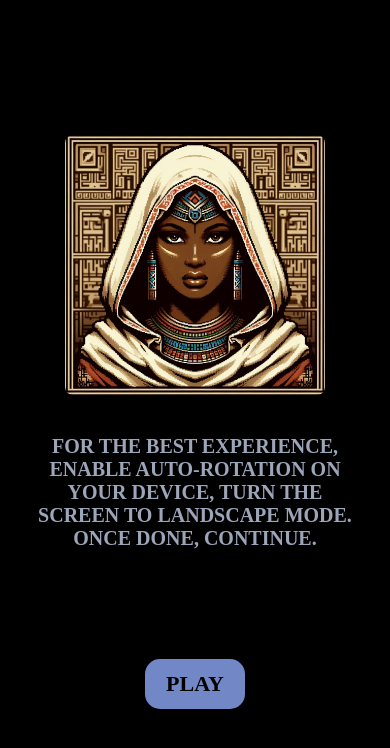
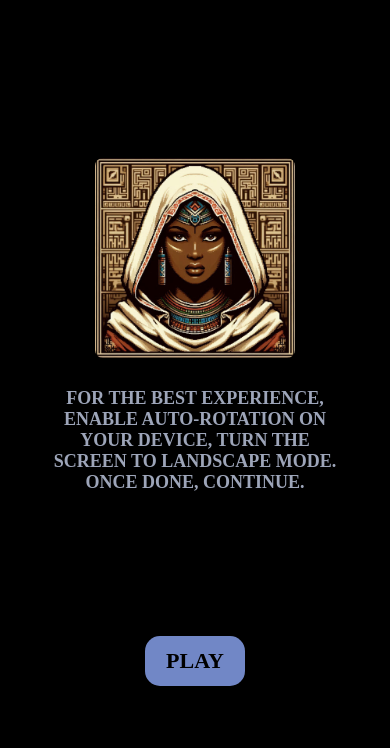
Before and after one commit to JavierlGiner/clave-arcana-2026-vite, a React (Vite) app: page /normalgame in a window 390 px wide. Shown: the top 748 px of the page. Built offline with nearby package versions, Linux system fonts and the light colour scheme; a web font is replaced by a local one.

Commit message:
cambios responsive

```diff
--- a/src/components/EndGameModal.jsx
+++ b/src/components/EndGameModal.jsx
@@ -248,6 +248,7 @@ const Modal = styled.div`
       justify-content: center;
       border: 4px solid black;
       font-size: 1.5rem;
+      font-weight: 600;
       padding: 5px;
       height: 260px;
       width: 480px;
@@ -490,14 +491,27 @@ const Modal = styled.div`
       }
     }
   }
+  @media (max-width: 1024px) and (max-height: 480px) and (orientation: landscape) {
+    max-width: 520px;
+    padding: 4px;
+    gap: 4px;
+    .title {
+      font-size: 22px;
+    }
+    .score-container-2 {
+      p {
+        padding: 4px;
+      }
+    }
+  }
 
   @media (max-width: 720px) and (orientation: portrait) {
     width: 350px;
     height: auto;
-    padding: 15px;
+    padding: 5px;
 
     .title {
-      font-size: 40px;
+      font-size: 34px;
     }
     .endgame-modal {
       flex-direction: column;
@@ -611,6 +625,12 @@ const StyledButton = styled.button`
     width: 110px;
     font-size: 18px;
   }
+  @media (max-width: 1024px) and (max-height: 480px) and (orientation: landscape) {
+    height: 26px;
+    width: 54px;
+    font-size: 16px;
+  }
+
   @media (max-width: 720px) {
     width: 80px;
     height: 30px;
--- a/src/components/GameMenu.jsx
+++ b/src/components/GameMenu.jsx
@@ -79,7 +79,7 @@ const StartMenu = styled.div`
   }
   @media (min-width: 1024px) {
     margin-block: 20px;
-    margin-top: 30px;
+    margin-top: 10px;
     height: 100%;
     h1 {
       font-size: 6.5rem;
@@ -94,7 +94,7 @@ const StartMenu = styled.div`
     .game-title {
       img {
         height: auto;
-        width: 800px;
+        width: 750px;
       }
     }
     .author-title h3 {
@@ -110,7 +110,7 @@ const StartMenu = styled.div`
       margin-top: 20px;
     }
   }
-  @media (max-width: 1024px) and (max-height: 480px) and (orientation: landscape) {
+  @media (max-width: 1024px) and (max-height: 550px) and (orientation: landscape) {
     .menu-btn {
       display: flex;
       gap: 1.5rem;
--- a/src/components/InstructionsModal.jsx
+++ b/src/components/InstructionsModal.jsx
@@ -117,12 +117,13 @@ const InstructionsBox = styled.div`
     flex-direction: column;
     padding: 5px 8px;
     width: 320px;
-    height: 540px;
+    height: 520px;
     justify-content: center;
     h1 {
       font-size: 20px;
       font-weight: 700;
-      padding-bottom: 5px;
+
+      padding: 0px;
     }
     .container-info {
       height: auto;
@@ -130,7 +131,7 @@ const InstructionsBox = styled.div`
       gap: 5px;
     }
     .rules-box {
-      margin-bottom: 8px;
+      margin-bottom: 22px;
       height: 200px;
       scrollbar-width: auto;
 
@@ -165,7 +166,7 @@ const InstructionsBox = styled.div`
     }
   }
 
-  @media (max-width: 950px) and (max-height: 480px) and (orientation: landscape) {
+  @media (max-width: 950px) and (max-height: 500px) and (orientation: landscape) {
     position: relative;
     align-items: center;
     /* justify-content: center; */
@@ -234,8 +235,8 @@ const Dot = styled.div`
     background-color: var(--second-color);
   }
   @media (max-width: 480px) {
-    width: 14px;
-    height: 14px;
+    width: 12px;
+    height: 12px;
   }
   @media (max-width: 950px) and (max-height: 480px) and (orientation: landscape) {
     display: none;
--- a/src/components/StartGameModal.jsx
+++ b/src/components/StartGameModal.jsx
@@ -65,15 +65,10 @@ const StartBtn = styled.button`
     padding: 0px;
   }
 
-  /* Ajustes para pantallas móviles en modo horizontal */
-  @media (max-width: 480px) and (orientation: landscape) {
-    font-size: 22px;
-  }
-
-  @media (max-width: 950px) and (max-height: 480px) and (orientation: landscape) {
+  @media (max-width: 950px) and (max-height: 580px) and (orientation: landscape) {
     width: 80px;
     height: 50px;
-    font-size: 24px;
+    font-size: 22px;
     padding: 6px;
   }
 
@@ -169,10 +164,11 @@ const Modal = styled.div`
       gap: 20px;
     }
     .img-box {
-      margin-bottom: 10px;
+      width: 200px;
+      height: 200px;
     }
     .dialogue-box {
-      width: 340px;
+      width: 320px;
       font-size: 30px;
       text-align: center;
     }
@@ -181,9 +177,9 @@ const Modal = styled.div`
     }
     .mobile-text {
       display: flex;
-      margin-bottom: 20px;
+      margin-bottom: 0px;
       color: var(--modal-bg);
-      font-size: 20px;
+      font-size: 18px;
       font-weight: 700;
     }
     p {
@@ -192,7 +188,7 @@ const Modal = styled.div`
   }
 
   /* Estilos para la orientación horizontal del móvil */
-  @media (max-width: 950px) and (max-height: 480px) and (orientation: landscape) {
+  @media (max-width: 950px) and (max-height: 580px) and (orientation: landscape) {
     height: 360px;
     width: 600px;
     justify-content: center;
--- a/src/components/StartHardModal.jsx
+++ b/src/components/StartHardModal.jsx
@@ -207,7 +207,7 @@ const Modal = styled.div`
     }
 
     .dialogue-box {
-      width: 340px;
+      width: 308px;
       text-align: center;
       height: 170px;
       font-size: 16px;
--- a/src/styles.css
+++ b/src/styles.css
@@ -1252,7 +1252,7 @@ a:hover,
     bottom: 8%;
   }
 }
-@media (max-width: 720px) and (max-height: 550px) {
+@media (max-width: 720px) and (max-height: 520px) {
   .reset-btn {
     bottom: 15px;
     left: unset;
@@ -1421,23 +1421,56 @@ a:hover,
 @media (max-width: 480px) {
   .hexagono1,
   .hexagono2 {
-    width: 190px; /* Reducir el ancho de los hexágonos */
+    width: 195px; /* Reducir el ancho de los hexágonos */
     height: 220px; /* Reducir la altura de los hexágonos */
   }
   .piezas {
     height: 100dvh;
     width: 100%;
-  }
-  .contenido-hexagono1::before,
+    gap: 30px;
+  }
+
+  .contenido-hexagono1 {
+    position: relative;
+    background-size: cover;
+  }
+
+  .contenido-hexagono2 {
+    position: relative;
+    background-size: cover;
+  }
+
+  .contenido-hexagono1::before {
+    /* Rotar la imagen vertical a horizontal */
+    content: "";
+    position: absolute;
+    top: 0;
+    left: 0;
+    width: 100%;
+    height: 100%;
+    background-image: url("./images/hexa_azul.webp");
+    background-size: cover;
+    transform: rotate(90deg); /* Puedes ajustar el ángulo según sea necesario */
+    transform-origin: center; /* Asegura que la rotación sea desde el centro */
+  }
   .contenido-hexagono2::before {
-    /* Mantener la rotación en los hexágonos pequeños */
-    transform: rotate(90deg);
-    transform-origin: center;
+    /* Rotar la imagen vertical a horizontal */
+    content: "";
+    position: absolute;
+    top: 0;
+    left: 0;
+    width: 100%;
+    height: 100%;
+    background-image: url("./images/hexa_magenta.webp");
+
+    background-size: cover;
+    transform: rotate(90deg); /* Puedes ajustar el ángulo según sea necesario */
+    transform-origin: center; /* Asegura que la rotación sea desde el centro */
   }
 
   .ficha {
-    width: 60px;
-    height: 60px;
+    width: 52px;
+    height: 52px;
     backface-visibility: hidden;
     position: absolute;
     border-radius: 50%;
@@ -1459,21 +1492,21 @@ a:hover,
 
   .cara2 .ficha {
     right: 35%;
-    bottom: 96%;
+    bottom: 92%;
   }
 
   .cara3 .ficha {
     left: 35%;
-    bottom: -30%;
+    bottom: -19%;
   }
 
   .cara4 .ficha {
-    top: 8%;
-    left: -28%;
+    top: 10%;
+    left: -22%;
   }
 
   .cara5 .ficha {
-    left: -28%;
+    left: -22%;
     bottom: 10%;
   }
 
@@ -1490,16 +1523,16 @@ a:hover,
 
   .cara8 .ficha {
     left: 35%;
-    bottom: -24%;
+    bottom: -16%;
   }
 
   .cara9 .ficha {
-    left: -28%;
+    left: -22%;
     top: 10%;
   }
 
   .cara10 .ficha {
-    left: -28%;
+    left: -22%;
     bottom: 10%;
   }
 }
```
